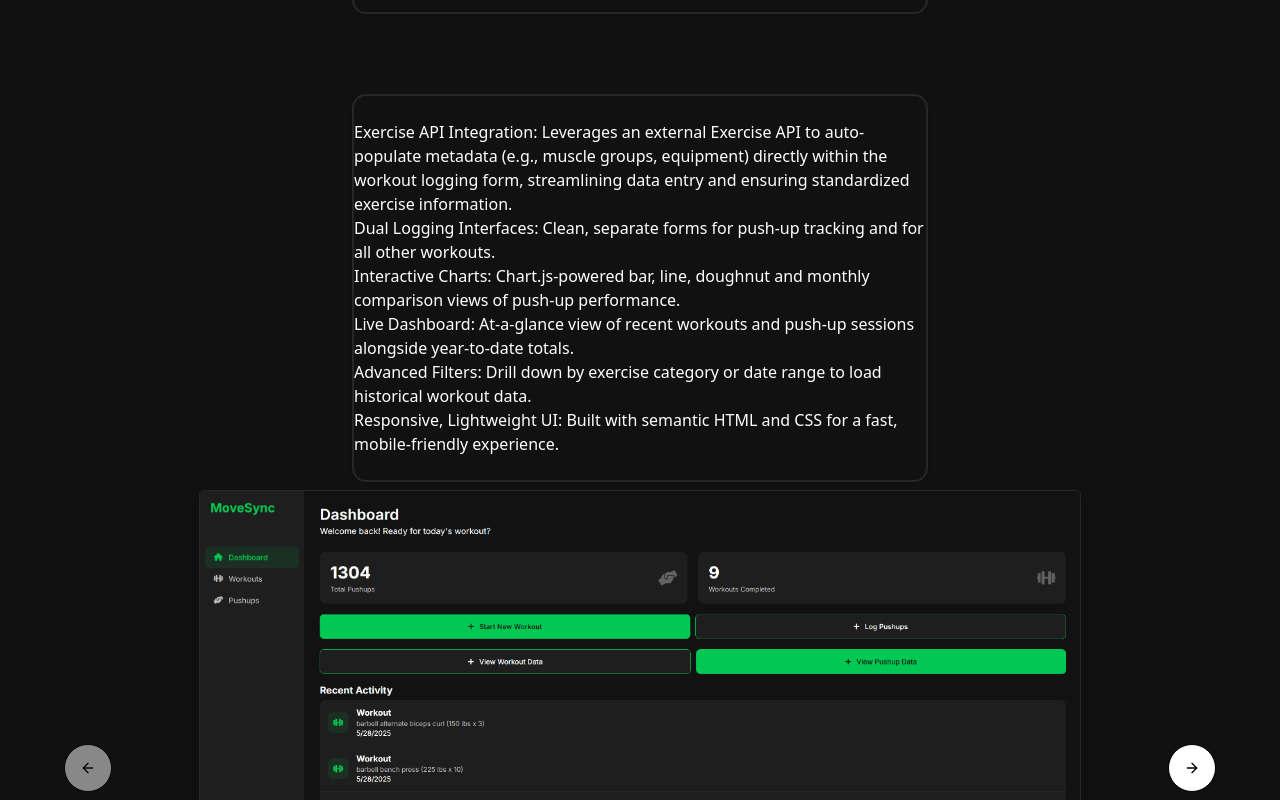
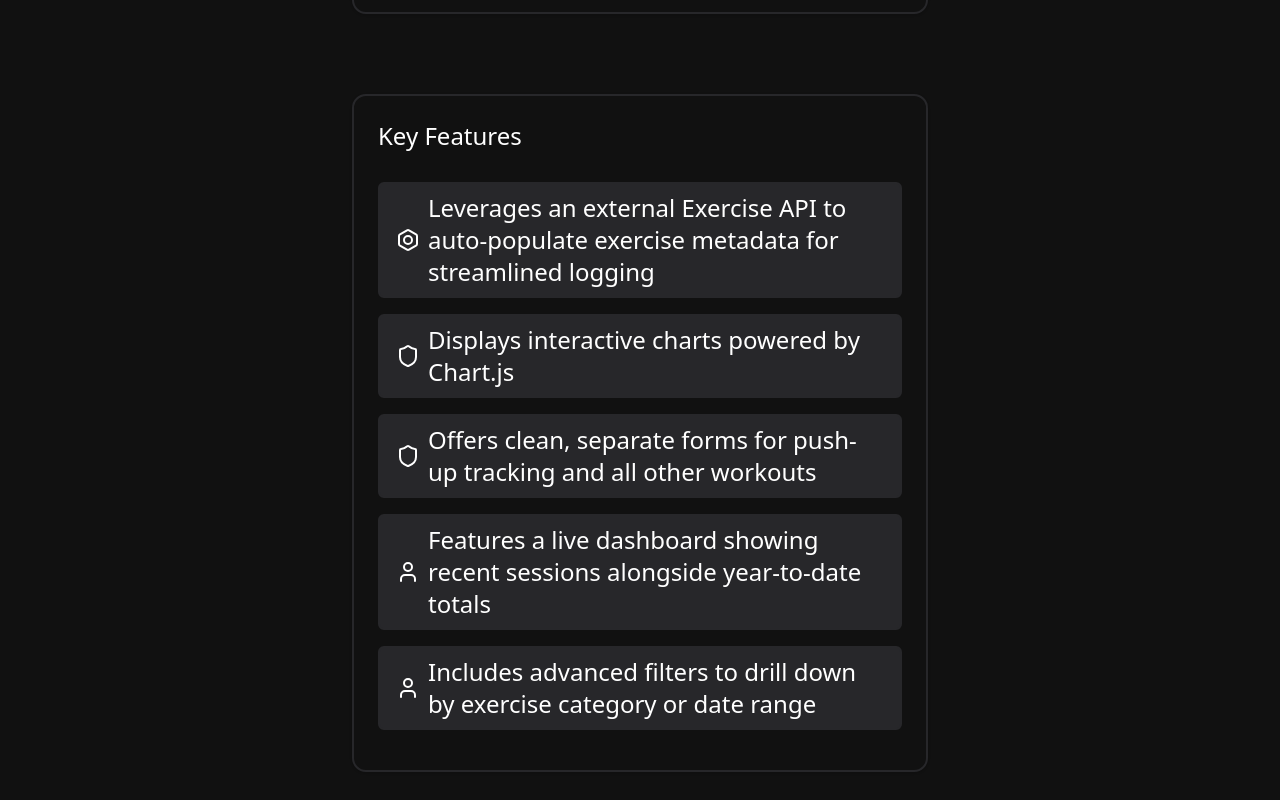
Before and after one commit to AazeemVS/Portfolio-Site, a React (Vite) app in the folder my-portfolio/: page /WorkoutTrackerInfoPage in a window 1280 px wide. Shown: the part 680-1480 px from the top of the page. Built offline with nearby package versions, Linux system fonts and the light colour scheme.

Commit message:
Revamp key features layout and update feature list
Changed KeyFeatures component from flex to grid layout for improved readability and alignment. Expanded and updated the key features list on WorkoutTrackerInfoPage to provide more detailed descriptions and showcase additional functionality.

```diff
--- a/my-portfolio/src/components/ui/keyFeatures.tsx
+++ b/my-portfolio/src/components/ui/keyFeatures.tsx
@@ -10,14 +10,14 @@ const KeyFeatures: React.FC<KeyFeaturesProps> = ({ items }) => {
       <CardHeader className="text-white text-2xl">Key Features</CardHeader>
 
       <CardContent>
-        <div className="flex flex-wrap gap-4 mb-4">
+        <div className="grid grid-cols-1 gap-4 mb-4">
           {items.map((item, index) => (
             <div
               key={index}
-              className="inline-flex items-center justify-center h-12 px-2 bg-zinc-800 border-2 border-[#27272a] rounded-sm"
+              className="flex items-center justify-start w-full px-4 py-2 bg-zinc-800 border-2 border-[#27272a] rounded-sm gap-x-2"
             >
-              {item.icon}
-              <span className="ml-2 text-white">{item.label}</span>
+              <span className="text-white">{item.icon}</span>
+              <span className="text-white">{item.label}</span>
             </div>
           ))}
         </div>
--- a/my-portfolio/src/pages/WorkoutTrackerInfoPage.tsx
+++ b/my-portfolio/src/pages/WorkoutTrackerInfoPage.tsx
@@ -55,9 +55,30 @@ const slides = [
 ];
 
 const items = [
-  { icon: <BoltIcon size={24} />, label: "Lightning-fast load times" },
-  { icon: <ShieldIcon size={24} />, label: "Enterprise-grade security" },
-  { icon: <UserIcon size={24} />, label: "User-friendly UI" },
+  {
+    icon: <BoltIcon size={24} />,
+    label:
+      "Leverages an external Exercise API to auto-populate exercise metadata for streamlined logging",
+  },
+  {
+    icon: <ShieldIcon size={24} />,
+    label: "Displays interactive charts powered by Chart.js",
+  },
+  {
+    icon: <ShieldIcon size={24} />,
+    label:
+      "Offers clean, separate forms for push-up tracking and all other workouts",
+  },
+  {
+    icon: <UserIcon size={24} />,
+    label:
+      "Features a live dashboard showing recent sessions alongside year-to-date totals",
+  },
+  {
+    icon: <UserIcon size={24} />,
+    label:
+      "Includes advanced filters to drill down by exercise category or date range",
+  },
 ];
 
 const WorkoutTrackerInfoPage: React.FC = () => (
@@ -74,8 +95,7 @@ const WorkoutTrackerInfoPage: React.FC = () => (
     ></ProjDescription>
 
     {/* Key Features Section*/}
-    {/* <div className="p-8 bg-gray-900 min-h-screen">
-      {/* } <KeyFeatures items={items} /> */}
+    <KeyFeatures items={items} />
 
     <Card>
       <p className="text-white">
@@ -96,6 +116,7 @@ const WorkoutTrackerInfoPage: React.FC = () => (
           <br />
           Responsive, Lightweight UI: Built with semantic HTML and CSS for a
           fast, mobile-friendly experience.
+          <br />
         </ul>
       </p>
     </Card>
```
